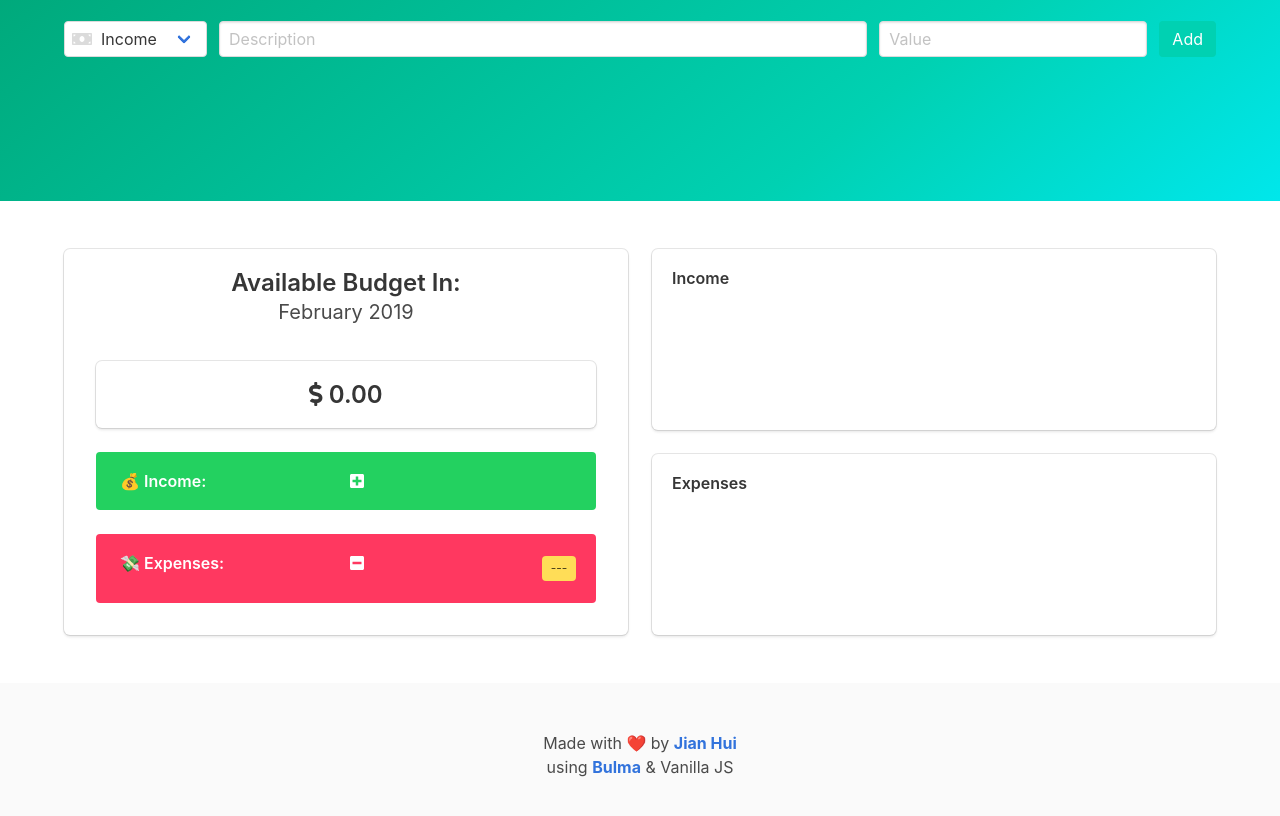
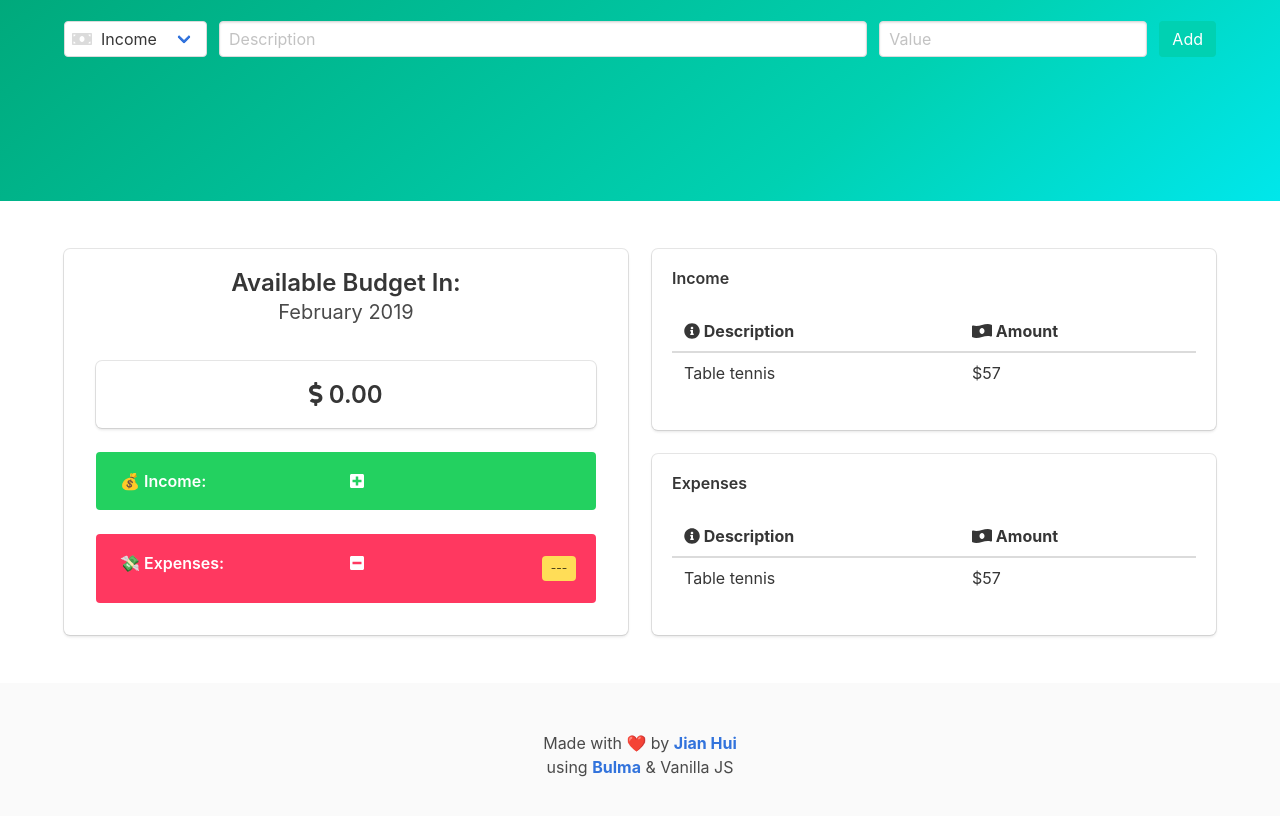
Before and after one commit to cjianhui/js-budget-app, a plain HTML site: page index.html in a window 1280 px wide. Shown: the part 230-1046 px from the top of the page. Drawn offline with nearby package versions, Linux system fonts and the light colour scheme.

Commit message:
Added income and expense table

```diff
--- a/index.html
+++ b/index.html
@@ -92,9 +92,37 @@
         <div class="tile is-vertical is-parent">
             <div class="tile is-child box">
                 <p class="title is-6">Income</p>
+                <table class="table is-fullwidth is-hoverable is-striped">
+                    <thead>
+                    <tr>
+                        <th><i class="fas fa-info-circle"></i>  Description</th>
+                        <th><i class="fas fa-money-bill-wave-alt"></i>  Amount </th>
+                    </tr>
+                    </thead>
+                    <tbody>
+                    <tr>
+                        <td>Table tennis</td>
+                        <td>$57</td>
+                    </tr>
+                    </tbody>
+                </table>
             </div>
             <div class="tile is-child box">
                 <p class="title is-6">Expenses</p>
+                <table class="table is-fullwidth is-hoverable is-striped">
+                    <thead>
+                    <tr>
+                        <th><i class="fas fa-info-circle"></i>  Description</th>
+                        <th><i class="fas fa-money-bill-wave-alt"></i>  Amount </th>
+                    </tr>
+                    </thead>
+                    <tbody>
+                    <tr>
+                        <td>Table tennis</td>
+                        <td>$57</td>
+                    </tr>
+                    </tbody>
+                </table>
             </div>
         </div>
 
```
